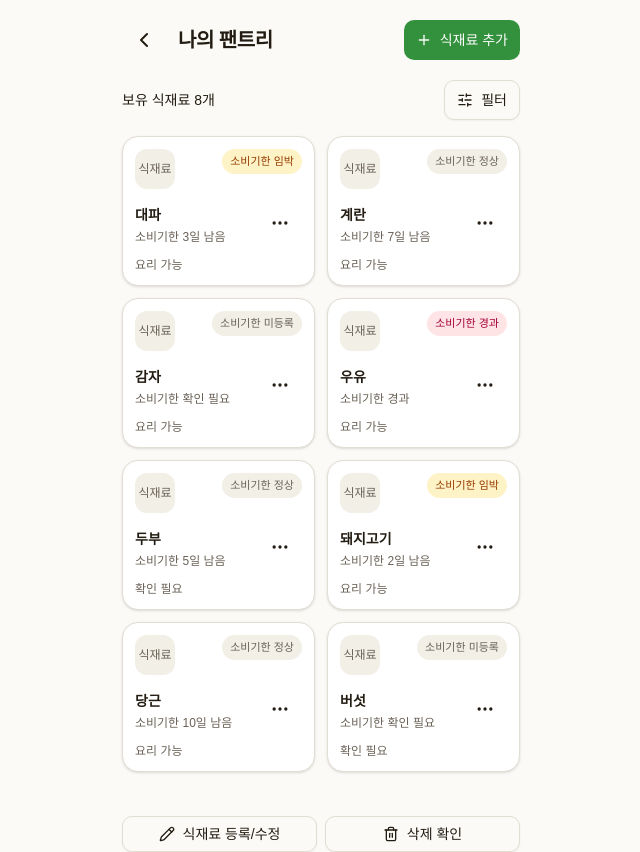
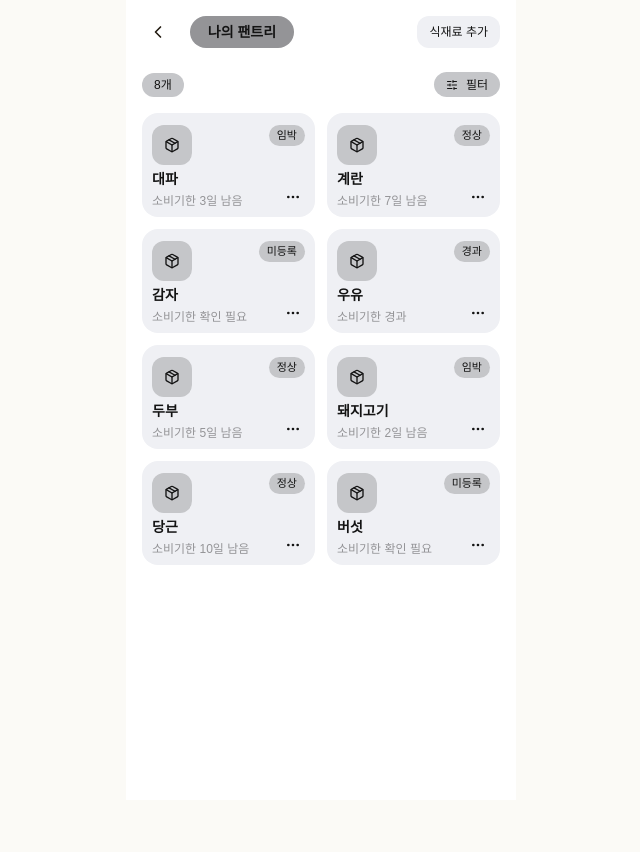
Before and after one commit to PantryMate-404NF/Web, a Next.js app: page /pantry in a window 1280 px wide. Shown: the whole page, without its empty margins (319-959 px from the left). After the commit the page ends 800 px from the top, so only its background shows below. Built offline with nearby package versions, Linux system fonts and the light colour scheme.

Commit message:
[feat] 팬트리 아이콘형 와이어프레임 반영 (#5)

```diff
--- a/src/entities/pantry/ui/pantry-item-card.tsx
+++ b/src/entities/pantry/ui/pantry-item-card.tsx
@@ -1,19 +1,20 @@
-import { MoreHorizontal } from 'lucide-react';
+import { MoreHorizontal, Package } from 'lucide-react';
+import Link from 'next/link';
 
 import type { ExpirationStatus, PantryItem } from '@/entities/pantry/model/types';
 
 const expirationStatusLabels: Record<ExpirationStatus, string> = {
-  NORMAL: '소비기한 정상',
-  IMMINENT: '소비기한 임박',
-  EXPIRED: '소비기한 경과',
-  UNREGISTERED: '소비기한 미등록',
+  NORMAL: '정상',
+  IMMINENT: '임박',
+  EXPIRED: '경과',
+  UNREGISTERED: '미등록',
 };
 
 const expirationStatusStyles: Record<ExpirationStatus, string> = {
-  NORMAL: 'bg-muted text-muted-foreground',
-  IMMINENT: 'bg-amber-100 text-amber-800',
-  EXPIRED: 'bg-rose-100 text-rose-800',
-  UNREGISTERED: 'bg-muted text-muted-foreground',
+  NORMAL: 'bg-[#c5c6c9] text-[#131313]',
+  IMMINENT: 'bg-[#c5c6c9] text-[#131313]',
+  EXPIRED: 'bg-[#c5c6c9] text-[#131313]',
+  UNREGISTERED: 'bg-[#c5c6c9] text-[#131313]',
 };
 
 export function getExpirationStatusLabel(status: ExpirationStatus) {
@@ -28,37 +29,37 @@ export function PantryItemCard({ item }: PantryItemCardProps) {
   const availabilityLabel = item.availability === 'AVAILABLE' ? '요리 가능' : '확인 필요';
 
   return (
-    <article className="bg-card flex min-w-0 flex-col rounded-2xl border p-3 shadow-sm">
+    <article className="flex h-[104px] min-w-0 flex-col rounded-2xl bg-[#eff0f4] px-2.5 py-3 text-[#131313]">
       <div className="flex items-start justify-between gap-2">
         <div
           aria-label={item.imageAlt}
-          className="bg-muted text-muted-foreground flex size-10 shrink-0 items-center justify-center rounded-lg text-xs"
+          className="flex size-10 shrink-0 items-center justify-center rounded-lg bg-[#c5c6c9]"
           role="img"
         >
-          식재료
+          <Package aria-hidden="true" className="size-4" />
         </div>
         <span
-          className={`rounded-full px-2 py-1 text-[11px] font-medium ${expirationStatusStyles[item.expirationStatus]}`}
+          className={`rounded-full px-2 py-0.5 text-[11px] font-medium ${expirationStatusStyles[item.expirationStatus]}`}
         >
           {getExpirationStatusLabel(item.expirationStatus)}
         </span>
       </div>
 
-      <div className="mt-3 flex items-end justify-between gap-2">
+      <div className="mt-1 flex items-end justify-between gap-2">
         <div className="min-w-0">
           <h2 className="truncate text-sm font-semibold">{item.name}</h2>
-          <p className="text-muted-foreground mt-1 truncate text-xs">{item.expirationLabel}</p>
+          <p className="mt-1 truncate text-xs text-[#949497]">{item.expirationLabel}</p>
         </div>
-        <button
+        <Link
           aria-label={`${item.name} 옵션`}
-          className="hover:bg-muted focus-visible:ring-ring flex size-11 shrink-0 items-center justify-center rounded-lg focus-visible:ring-2 focus-visible:outline-none"
-          type="button"
+          className="flex size-6 shrink-0 items-center justify-center rounded-md focus-visible:ring-2 focus-visible:outline-none"
+          href="/pantry?state=delete-confirm"
         >
-          <MoreHorizontal aria-hidden="true" className="size-5" />
-        </button>
+          <MoreHorizontal aria-hidden="true" className="size-4" />
+        </Link>
       </div>
 
-      <p className="text-muted-foreground mt-3 text-xs">{availabilityLabel}</p>
+      <p className="sr-only">{availabilityLabel}</p>
     </article>
   );
 }
--- a/src/views/pantry/ui/pantry-flow-page.tsx
+++ b/src/views/pantry/ui/pantry-flow-page.tsx
@@ -1,4 +1,4 @@
-import { CalendarDays, CheckCircle2, PackageCheck, Pencil, Plus, Trash2 } from 'lucide-react';
+import { CalendarDays, CheckCircle2, PackageCheck, Plus } from 'lucide-react';
 import Link from 'next/link';
 
 import { Button } from '@/components/ui/button';
@@ -166,25 +166,6 @@ function DeleteConfirmSheet() {
   );
 }
 
-function PantryFullActions() {
-  return (
-    <div className="mx-auto -mt-7 flex max-w-[430px] gap-2 px-4">
-      <Button asChild className="flex-1" variant="outline">
-        <Link href="/pantry?state=edit">
-          <Pencil aria-hidden="true" />
-          식재료 등록/수정
-        </Link>
-      </Button>
-      <Button asChild className="flex-1" variant="outline">
-        <Link href="/pantry?state=delete-confirm">
-          <Trash2 aria-hidden="true" />
-          삭제 확인
-        </Link>
-      </Button>
-    </div>
-  );
-}
-
 export function PantryFlowPage({ state }: PantryFlowPageProps) {
   const mockState = getPantryMockState(state);
 
@@ -194,7 +175,6 @@ export function PantryFlowPage({ state }: PantryFlowPageProps) {
   return (
     <>
       <PantryPage />
-      <PantryFullActions />
       {mockState === 'delivery-complete' && <DeliveryCompleteDialog />}
       {mockState === 'delete-confirm' && <DeleteConfirmSheet />}
     </>
--- a/src/views/pantry/ui/pantry-page.tsx
+++ b/src/views/pantry/ui/pantry-page.tsx
@@ -77,7 +77,7 @@ export function PantryPage({
   const viewState = getPantryViewState({ items, isLoading, errorMessage });
 
   return (
-    <main className="mx-auto min-h-dvh w-full max-w-[430px] px-4 pt-4 pb-10">
+    <main className="mx-auto min-h-dvh w-full max-w-[390px] bg-white pt-2 pb-10">
       <PantryHeader />
       <PantryToolbar itemCount={items.length} />
 
--- a/src/widgets/pantry-list/ui/pantry-grid.tsx
+++ b/src/widgets/pantry-list/ui/pantry-grid.tsx
@@ -7,7 +7,7 @@ interface PantryGridProps {
 
 export function PantryGrid({ items }: PantryGridProps) {
   return (
-    <section aria-label="팬트리 식재료 목록" className="grid grid-cols-2 gap-3 pb-8">
+    <section aria-label="팬트리 식재료 목록" className="grid grid-cols-2 gap-3 px-4 pb-8">
       {items.map((item) => (
         <PantryItemCard item={item} key={item.id} />
       ))}
--- a/src/widgets/pantry-list/ui/pantry-header.tsx
+++ b/src/widgets/pantry-list/ui/pantry-header.tsx
@@ -1,22 +1,27 @@
-import { ChevronLeft, Plus } from 'lucide-react';
+import { ChevronLeft } from 'lucide-react';
 import Link from 'next/link';
 
 import { Button } from '@/components/ui/button';
 
 export function PantryHeader() {
   return (
-    <header className="flex h-12 items-center justify-between gap-4">
-      <div className="flex min-w-0 items-center gap-3">
-        <Button asChild className="size-11" size="icon" variant="ghost">
+    <header className="flex h-12 items-center justify-between px-4 py-2">
+      <div className="flex min-w-0 items-center gap-4">
+        <Button asChild className="size-8 rounded-full" size="icon" variant="ghost">
           <Link aria-label="이전 페이지" href="/">
-            <ChevronLeft aria-hidden="true" className="size-6" />
+            <ChevronLeft aria-hidden="true" className="size-5" />
           </Link>
         </Button>
-        <h1 className="truncate text-xl font-semibold tracking-tight">나의 팬트리</h1>
+        <h1 className="w-[104px] truncate rounded-full bg-[#949497] px-4 py-1.5 text-center text-sm font-semibold text-[#131313]">
+          나의 팬트리
+        </h1>
       </div>
-      <Button className="h-10 shrink-0 px-3" type="button">
-        <Plus aria-hidden="true" className="size-4" />
-        식재료 추가
+      <Button
+        asChild
+        className="h-8 shrink-0 rounded-lg bg-[#eff0f4] px-3 text-xs text-[#131313] hover:bg-[#c5c6c9]"
+        variant="ghost"
+      >
+        <Link href="/pantry?state=edit">식재료 추가</Link>
       </Button>
     </header>
   );
--- a/src/widgets/pantry-list/ui/pantry-toolbar.tsx
+++ b/src/widgets/pantry-list/ui/pantry-toolbar.tsx
@@ -8,10 +8,19 @@ interface PantryToolbarProps {
 
 export function PantryToolbar({ itemCount }: PantryToolbarProps) {
   return (
-    <section aria-label="팬트리 목록 도구" className="flex items-center justify-between py-4">
-      <p className="text-sm font-medium">보유 식재료 {itemCount}개</p>
-      <Button className="h-10" type="button" variant="outline">
-        <SlidersHorizontal aria-hidden="true" className="size-4" />
+    <section
+      aria-label="팬트리 목록 도구"
+      className="flex items-center justify-between px-4 pt-4 pb-4"
+    >
+      <p className="rounded-full bg-[#c5c6c9] px-3 py-1 text-xs font-medium text-[#131313]">
+        {itemCount}개
+      </p>
+      <Button
+        className="h-[25px] rounded-full bg-[#c5c6c9] px-3 text-xs text-[#131313] hover:bg-[#949497]"
+        type="button"
+        variant="ghost"
+      >
+        <SlidersHorizontal aria-hidden="true" className="size-3" />
         필터
       </Button>
     </section>
```
Also changed, not shown: 1 other file (tests, documents, lock files or other folders).
